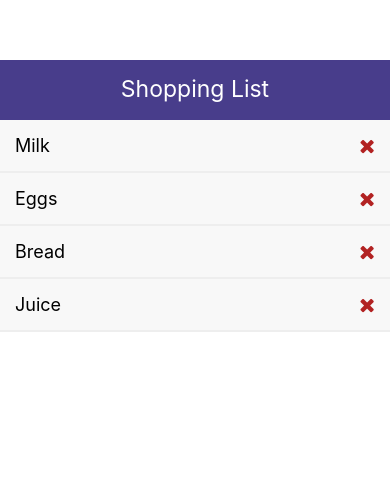
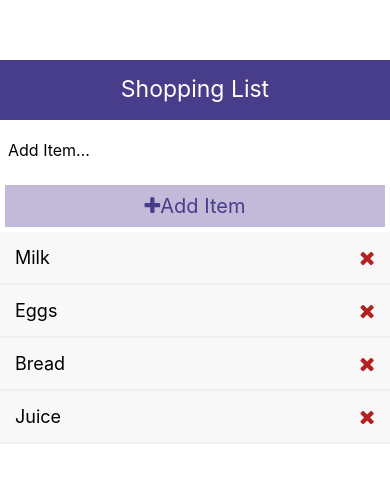
Before and after one commit to rtmtdrv/ReactNativeCC, a React Native app in the folder ShoppingList/: screen / in a window 390 px wide. Shown: the top 482 px of the page. Built offline with nearby package versions, Linux system fonts and the light colour scheme.

Commit message:
add item functionality, delete item, an well as an error if no text

```diff
--- a/ShoppingList/App.js
+++ b/ShoppingList/App.js
@@ -1,14 +1,29 @@
 import React, {useState} from 'react';
-import {View, Text, StyleSheet, FlatList} from 'react-native';
+import {View, Text, StyleSheet, FlatList, Alert} from 'react-native';
 import Header from './components/Header';
 import ListItem from './components/ListItem';
+import AddItem from './components/AddItem';
 
 const App = () => {
   function guidGenerator() {
     var S4 = function() {
+      // eslint-disable-next-line no-bitwise
       return (((1 + Math.random()) * 0x10000) | 0).toString(16).substring(1);
     };
-    return (S4()+S4()+"-"+S4()+"-"+S4()+"-"+S4()+"-"+S4()+S4()+S4());
+    return (
+      S4() +
+      S4() +
+      '-' +
+      S4() +
+      '-' +
+      S4() +
+      '-' +
+      S4() +
+      '-' +
+      S4() +
+      S4() +
+      S4()
+    );
   }
 
   const [items, setItems] = useState([
@@ -18,12 +33,31 @@
     {id: guidGenerator(), text: 'Juice'},
   ]);
 
+  const deleteItem = id => {
+    setItems(prevItems => {
+      return prevItems.filter(item => item.id != id);
+    });
+  };
+
+  const addItem = text => {
+    if (!text) {
+      Alert.alert('Error', 'Please enter an item', {text: 'ok'});
+    } else {
+      setItems(prevItems => {
+        return [{id: guidGenerator(), text}, ...prevItems];
+      });
+    }
+  };
+
   return (
     <View style={styles.container}>
       <Header />
+      <AddItem addItem={addItem}/>
       <FlatList
         data={items}
-        renderItem={({item}) => <ListItem item={item}/>}
+        renderItem={({item}) => (
+          <ListItem item={item} deleteItem={deleteItem} />
+        )}
       />
     </View>
   );
--- /dev/null
+++ b/ShoppingList/components/AddItem.js
@@ -0,0 +1,43 @@
+import React, {useState} from 'react';
+import {View, Text, StyleSheet, TextInput, TouchableOpacity} from 'react-native';
+import Icon from 'react-native-vector-icons/dist/FontAwesome';
+
+const AddItem = ({title, addItem}) => {
+  const [text, setText] = useState('');
+
+  const onChange = textValue => setText(textValue);
+
+  return (
+    <View>
+      <TextInput placeholder="Add Item..." style={styles.input} onChangeText={onChange} />
+      <TouchableOpacity style={styles.btn} onPress={() => {
+          addItem(text);
+        }}>
+        <Text style={styles.btnText}>
+          <Icon name="plus" size={20} />
+          Add Item
+        </Text>
+      </TouchableOpacity>
+    </View>
+  );
+};
+
+const styles = StyleSheet.create({
+  input: {
+    height: 60,
+    padding: 8,
+    fontSize: 16,
+  },
+  btn: {
+    backgroundColor: '#c2bad8',
+    padding: 9,
+    margin: 5,
+  },
+  btnText: {
+    color: 'darkslateblue',
+    fontSize: 20,
+    textAlign: 'center',
+  },
+});
+
+export default AddItem;
--- a/ShoppingList/components/ListItem.js
+++ b/ShoppingList/components/ListItem.js
@@ -2,12 +2,12 @@
 import {View, Text, StyleSheet, TouchableOpacity} from 'react-native';
 import Icon from 'react-native-vector-icons/dist/FontAwesome';
 
-const ListItem = ({item}) => {
+const ListItem = ({item, deleteItem}) => {
   return (
     <TouchableOpacity style={styles.listItem}>
       <View style={styles.listItemView}>
         <Text style={styles.listItemText}>{item.text}</Text>
-        <Icon name="remove" size={20} color="firebrick"/>
+        <Icon name="remove" size={20} color="firebrick" onPress={() => deleteItem(item.id)}/>
       </View>
     </TouchableOpacity>
   );
```
